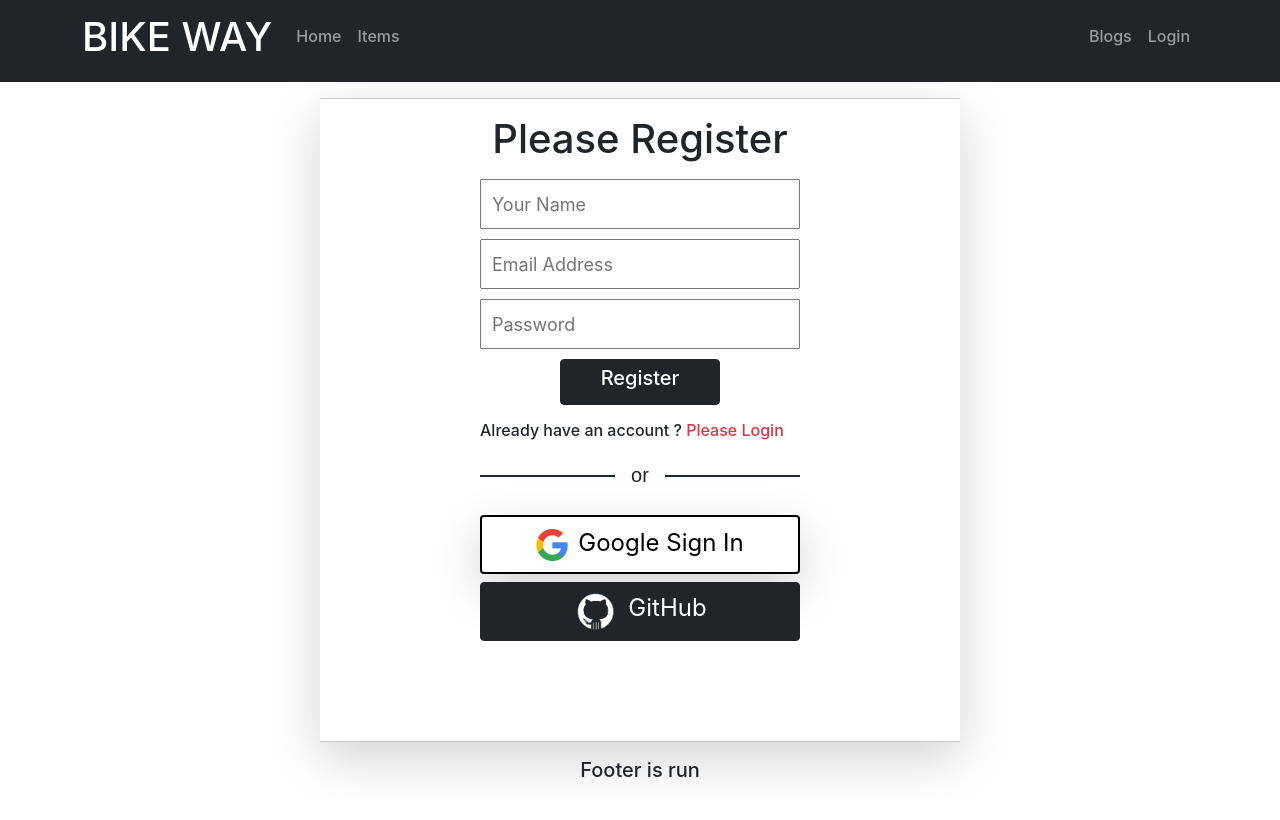
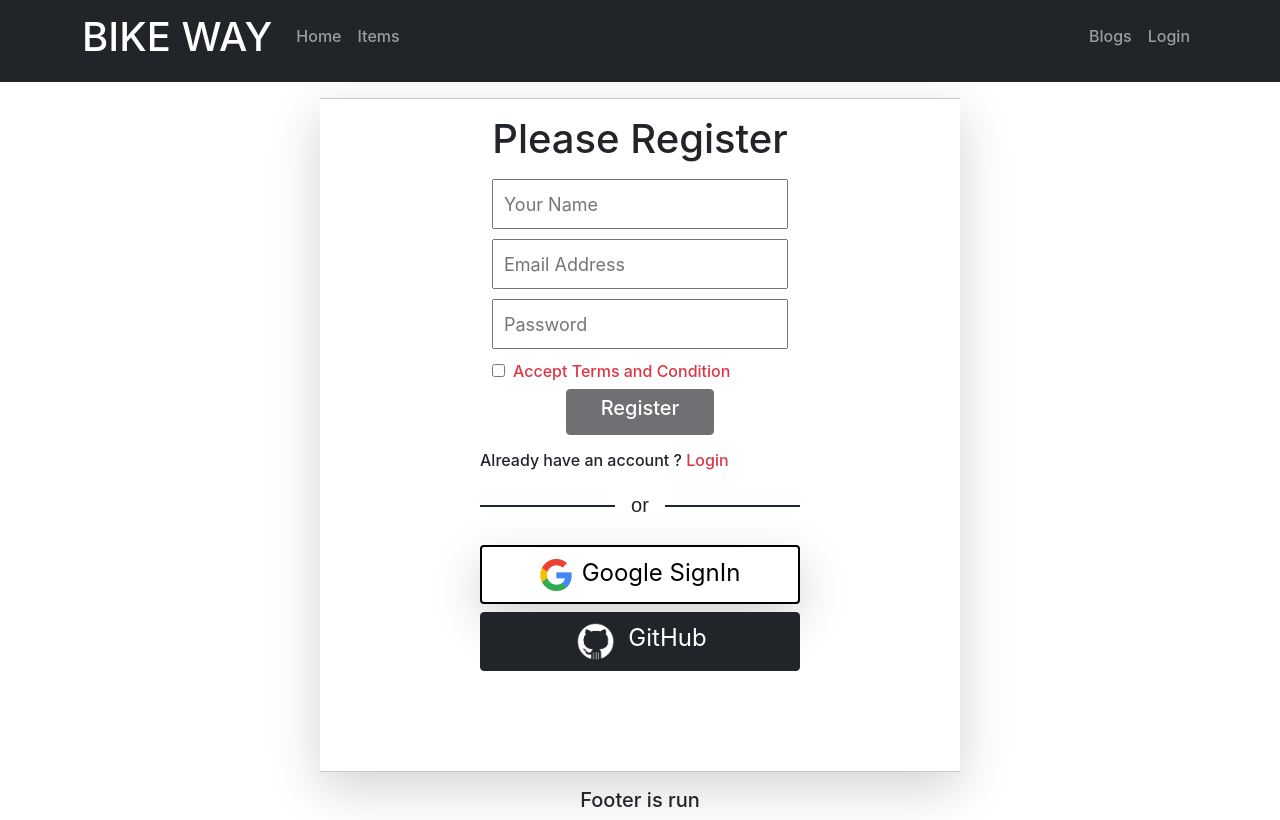
Before and after one commit to Waheedulislam/-warehouse-management-client-side, a React (Create React App) app: page /register in a window 1280 px wide. Built offline with nearby package versions, Linux system fonts and the light colour scheme; no server answers.

Commit message:
login-reg-done

```diff
--- a/package.json
+++ b/package.json
@@ -14,6 +14,7 @@
     "react-firebase-hooks": "^5.0.3",
     "react-router-dom": "^6.3.0",
     "react-scripts": "5.0.1",
+    "react-toastify": "^9.0.1",
     "web-vitals": "^2.1.4"
   },
   "scripts": {
--- a/src/Components/Login/Login/Login.css
+++ b/src/Components/Login/Login/Login.css
@@ -1,3 +1,3 @@
 .btn-lR:hover {
-    border-radius: 30px;
+    border-radius: 80px;
 }
--- a/src/Components/Login/Register/Register.css
+++ b/src/Components/Login/Register/Register.css
@@ -3,7 +3,7 @@
     width: 50%;
 }
 
-.register-form input {
+.register-form input:not([type=checkbox]) {
     display: block;
     width: 100%;
     height: 50px;
--- a/src/Components/Login/Register/Register.js
+++ b/src/Components/Login/Register/Register.js
@@ -1,36 +1,45 @@
 import { Link, useNavigate } from 'react-router-dom';
 import './Register.css'
 import auth from '../../../firebase.init'
-import { useCreateUserWithEmailAndPassword } from 'react-firebase-hooks/auth';
+import { useCreateUserWithEmailAndPassword, useUpdateProfile } from 'react-firebase-hooks/auth';
 import Social from '../Social/Social';
 import { Button } from 'react-bootstrap';
+import { useState } from 'react';
+import { async } from '@firebase/util';
 
 
 const Register = () => {
+    const [agree, setAgree] = useState(false);
+    const navigate = useNavigate();
+
     const [
         createUserWithEmailAndPassword,
         user,
         loading,
         error,
-    ] = useCreateUserWithEmailAndPassword(auth);
-    const navigate = useNavigate();
+    ] = useCreateUserWithEmailAndPassword(auth, { sendEmailVerification: true });
+    const [updateProfile, updating, updateError] = useUpdateProfile(auth);
+
+
 
 
     const navigateLogin = () => {
         navigate('/login')
     };
     if (user) {
-        navigate('/home')
+        console.log('user', user);
     }
-
-    const handleRegister = event => {
+    const handleRegister = async (event) => {
         event.preventDefault();
         const name = event.target.name.value;
         const email = event.target.email.value;
         const password = event.target.password.value;
-        console.log(email, password);
 
-        createUserWithEmailAndPassword(email, password)
+
+        await createUserWithEmailAndPassword(email, password)
+        await updateProfile({ displayName: name });
+        console.log('Updated profile');
+        navigate('/home')
     }
 
     return (
@@ -41,18 +50,22 @@ const Register = () => {
                 <hr />
                 <div class="card-body " className='pb-0' >
                     <h1 className='text-center' variant="dark">Please Register</h1>
-                    <form onSubmit={handleRegister} className='w-50 mx-auto pt-2'>
+                    <form onSubmit={handleRegister} className='w-50 mx-auto pt-2 container'>
                         <input type="text" name="name" id="" placeholder='Your Name' required />
                         <input type="email" name="email" id="" placeholder='Email Address' required />
                         <input type="password" name="password" id="" placeholder='Password' required />
+                        <input onClick={() => setAgree(!agree)} type="checkbox" name="terms" id="terms" />
+                        <label className={agree ? 'text-dark' : 'text-danger'} htmlFor="terms"><h6 className='ps-2'>Accept Terms and Condition</h6></label>
+
                         <Button style={{ height: '54px' }}
+                            disabled={!agree}
                             type="submit"
                             value="Login"
                             bg="dark"
                             variant="dark"
                             className='btn-lR h-25 w-50 mx-auto d-block'><h5>Register</h5></Button>
                     </form>
-                    <h6 className='mt-3 w-50 mx-auto'>Already have an account ? <Link to='/login' className='text-danger pe-auto  text-decoration-none' onClick={navigateLogin}>Please Login</Link></h6>
+                    <h6 className='mt-3 w-50 mx-auto'>Already have an account ? <Link to='/login' className='text-danger pe-auto  text-decoration-none' onClick={navigateLogin}>Login</Link></h6>
                     <Social></Social>
 
                 </div>
--- a/src/Components/Login/RequireAuth/RequireAuth.js
+++ b/src/Components/Login/RequireAuth/RequireAuth.js
@@ -2,10 +2,14 @@ import React from 'react';
 import { useAuthState } from 'react-firebase-hooks/auth';
 import { Navigate, useLocation } from 'react-router-dom';
 import auth from '../../../firebase.init';
+import Loading from '../../shared/Loading/Loading';
 
 const RequireAuth = ({ children }) => {
-    const [user] = useAuthState(auth);
+    const [user, loading] = useAuthState(auth);
     let location = useLocation();
+    if (loading) {
+        return <Loading></Loading>
+    }
 
     if (!user) {
         return <Navigate to="/login" state={{ from: location }} replace />;
--- a/src/Components/Login/Social/Social.css
+++ b/src/Components/Login/Social/Social.css
@@ -32,3 +32,7 @@
 .custom-bg-color {
     background: #1b2933;
 }
+
+.gg-style:hover {
+    border-radius: 100px;
+}
--- a/src/Components/Login/Social/Social.js
+++ b/src/Components/Login/Social/Social.js
@@ -6,6 +6,7 @@ import { Button } from 'react-bootstrap';
 import auth from '../../../firebase.init';
 import { useSignInWithGithub, useSignInWithGoogle } from 'react-firebase-hooks/auth';
 import { useNavigate } from 'react-router-dom';
+import Loading from '../../shared/Loading/Loading';
 
 const Social = () => {
     let errorElement;
@@ -25,6 +26,9 @@ const Social = () => {
         errorGithub
     ] = useSignInWithGithub(auth);
 
+    if (loadingGithub || loadingGoogle) {
+        return <Loading></Loading>
+    }
 
     if (errorGoogle || errorGithub) {
         errorElement =
@@ -49,16 +53,16 @@ const Social = () => {
                 <Button variant=""
                     onClick={() => signInWithGoogle()}
                     style={{ height: '59px', border: '2px solid black' }}
-                    className="btn-lR shadow-lg  mx-auto d-block mt-2 w-50 ">
+                    className="gg-style shadow-lg  mx-auto d-block mt-2 w-50 ">
 
                     <img style={{ width: '32px ', marginRight: '10px' }} className='img-style' src={Google} alt="" />
-                    <span className='span-styles text-black'>Google Sign In</span>
+                    <span className='span-styles text-black'>Google SignIn</span>
 
                 </Button>
 
                 <Button variant="dark"
                     onClick={() => signInWithGithub()}
-                    className=" btn-lR mx-auto d-block mt-2 w-50">
+                    className=" gg-style mx-auto d-block mt-2 w-50">
 
                     <img style={{ width: '45px', marginRight: '10px' }} className=' text-color' src={Github} alt="" />
                     <span className='span-styles text-white'>GitHub</span>
--- /dev/null
+++ b/src/Components/shared/Loading/Loading.js
@@ -0,0 +1,12 @@
+import React from 'react';
+import { Spinner } from 'react-bootstrap';
+
+const Loading = () => {
+    return (
+        <div style={{ height: '400px' }} className='w-100 d-flex justify-content-center align-items-center'>
+            <Spinner animation="border" variant="dark" />
+        </div>
+    );
+};
+
+export default Loading;
```
Also changed, not shown: src/Components/Login/Login/Login.js (+37 -20 lines), 1 other file (tests, documents, lock files or other folders).
